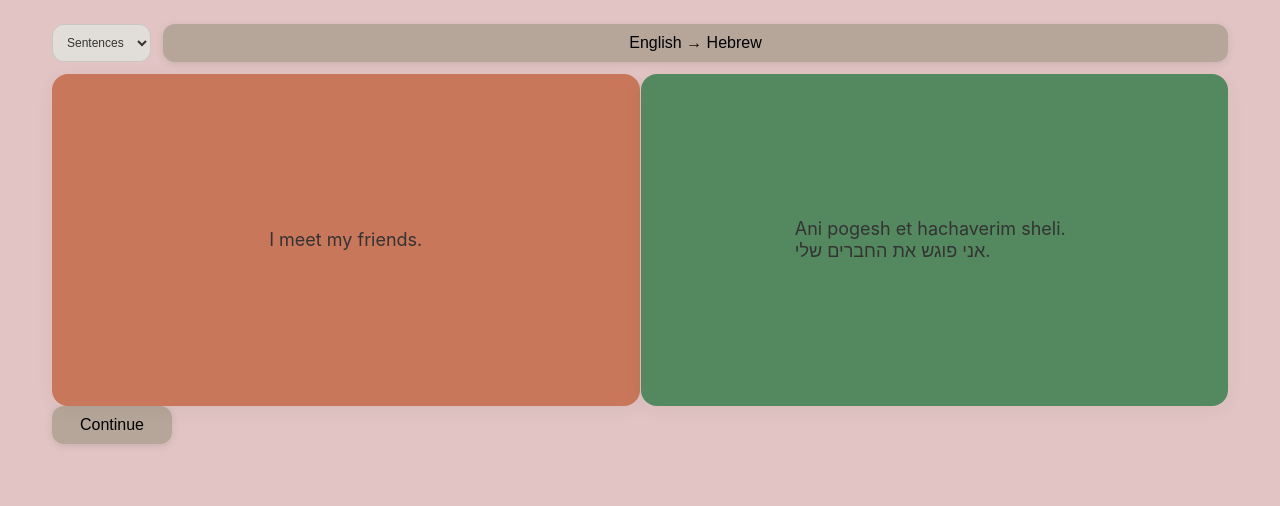
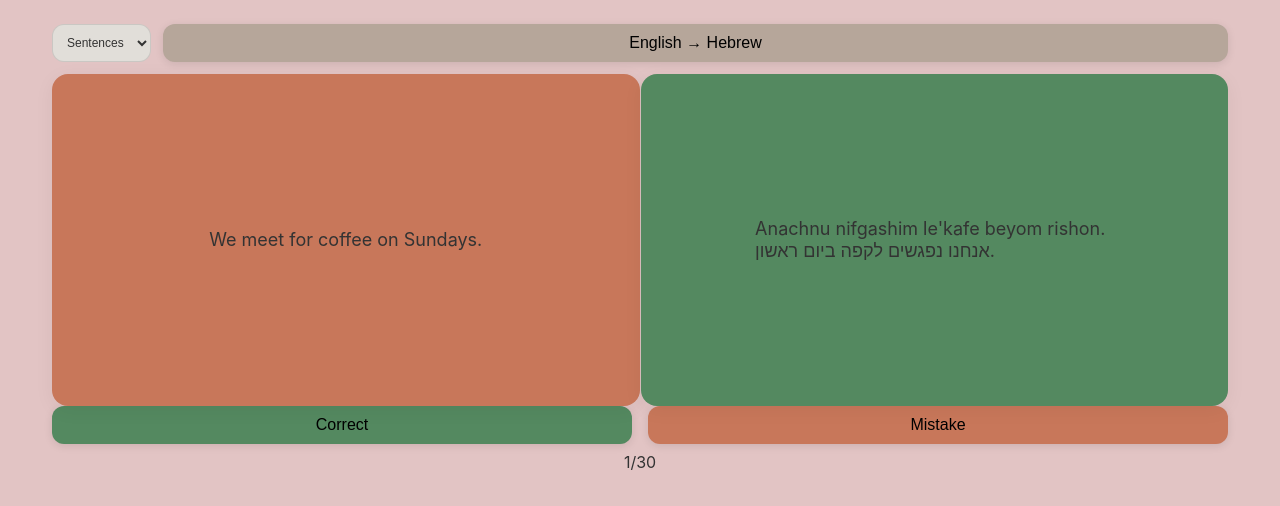
Before and after one commit to Language-Applications/HebrewApplication, a plain HTML site: page index.html in a window 1280 px wide. Both pictures are taken after a click on the button "Show". Drawn offline with Linux system fonts and the light colour scheme; no server answers; a web font is replaced by a local one.

Commit message:
cleaned up

```diff
--- a/script.js
+++ b/script.js
@@ -1,16 +1,70 @@
-// Animation configuration
+// Experimental Parameters
 const FADE_DURATION = 300;
+const AUDIO_PATHS = {
+    correct: 'resources/audio/pitchup.aiff',
+    mistake: 'resources/audio/pitchdown.aiff'
+};
 
-// Enhanced state management
+// State Management Protocol
 const state = {
     currentCategory: "sentences",
     data: [],
     currentIndex: 0,
     isRevealed: false,
-    isEnglishToHebrew: true
+    isEnglishToHebrew: true,
+    randomizedIndices: [],
+    completedItems: 0,
+    remainingIndices: [],
+    showingFeedback: false,
+    audioContext: null,
+    audioBuffers: {}
 };
 
-// Initialize animations
+// Audio System Initialization
+const initializeAudioSystem = async () => {
+    try {
+        state.audioContext = new (window.AudioContext || window.webkitAudioContext)();
+        const audioBufferPromises = Object.entries(AUDIO_PATHS).map(async ([key, path]) => {
+            const response = await fetch(path);
+            const arrayBuffer = await response.arrayBuffer();
+            const audioBuffer = await state.audioContext.decodeAudioData(arrayBuffer);
+            state.audioBuffers[key] = audioBuffer;
+        });
+        await Promise.all(audioBufferPromises);
+    } catch (error) {
+        console.error('Audio initialization error:', error);
+    }
+};
+
+// Acoustic Feedback Implementation
+const playAudioFeedback = (type) => {
+    if (!state.audioContext || !state.audioBuffers[type]) return;
+
+    const source = state.audioContext.createBufferSource();
+    source.buffer = state.audioBuffers[type];
+    source.connect(state.audioContext.destination);
+    source.start(0);
+};
+
+// Randomization Algorithm
+const shuffleArray = (array) => {
+    const shuffled = [...Array(array.length).keys()];
+    for (let i = shuffled.length - 1; i > 0; i--) {
+        const j = Math.floor(Math.random() * (i + 1));
+        [shuffled[i], shuffled[j]] = [shuffled[j], shuffled[i]];
+    }
+    return shuffled;
+};
+
+const initializeRandomization = () => {
+    state.randomizedIndices = shuffleArray(state.data);
+    state.remainingIndices = [...state.randomizedIndices];
+    state.currentIndex = 0;
+    state.completedItems = 0;
+    updateProgressDisplay();
+};
+
+// UI Control Methods
 const fadeIn = (element) => {
     element.style.opacity = 0;
     element.style.transition = `opacity ${FADE_DURATION}ms ease`;
@@ -22,11 +76,94 @@ const fadeOut = (element) => {
     element.style.transition = `opacity ${FADE_DURATION}ms ease`;
 };
 
-// Enhanced UI updates
+const updateProgressDisplay = () => {
+    const progressElement = document.getElementById("progress-display");
+    progressElement.innerText = `${state.completedItems + 1}/${state.data.length}`;
+};
+
+const createFeedbackButtons = () => {
+    const footerElement = document.querySelector('footer');
+    const buttonContainer = document.createElement('div');
+    buttonContainer.id = 'feedback-buttons';
+    buttonContainer.style.display = 'none';
+    buttonContainer.className = 'feedback-container';
+
+    const correctButton = document.createElement('button');
+    correctButton.className = 'direction-button feedback-button correct';
+    correctButton.innerHTML = '<span class="button-text">Correct</span>';
+    correctButton.onclick = handleCorrect;
+
+    const mistakeButton = document.createElement('button');
+    mistakeButton.className = 'direction-button feedback-button mistake';
+    mistakeButton.innerHTML = '<span class="button-text">Mistake</span>';
+    mistakeButton.onclick = handleMistake;
+
+    buttonContainer.appendChild(correctButton);
+    buttonContainer.appendChild(mistakeButton);
+    footerElement.insertBefore(buttonContainer, document.getElementById('show-continue'));
+};
+
+const toggleFeedbackButtons = (show) => {
+    const feedbackButtons = document.getElementById('feedback-buttons');
+    const showButton = document.getElementById('show-continue');
+
+    if (show) {
+        feedbackButtons.style.display = 'flex';
+        showButton.style.display = 'none';
+    } else {
+        feedbackButtons.style.display = 'none';
+        showButton.style.display = 'block';
+    }
+    state.showingFeedback = show;
+};
+
+// Event Handlers
+const handleCorrect = () => {
+    playAudioFeedback('correct');
+
+    state.completedItems++;
+    const previousIndex = state.remainingIndices[state.currentIndex];
+    state.remainingIndices = state.remainingIndices.filter((_, index) => index !== state.currentIndex);
+
+    if (state.remainingIndices.length === 0) {
+        initializeRandomization();
+    } else {
+        let newIndex;
+        do {
+            newIndex = Math.floor(Math.random() * state.remainingIndices.length);
+        } while (state.remainingIndices[newIndex] === previousIndex && state.remainingIndices.length > 1);
+        state.currentIndex = newIndex;
+    }
+
+    state.isRevealed = false;
+    toggleFeedbackButtons(false);
+    updateUI();
+};
+
+const handleMistake = () => {
+    playAudioFeedback('mistake');
+
+    const currentValue = state.remainingIndices[state.currentIndex];
+    state.remainingIndices.splice(state.currentIndex, 1);
+    const newPosition = Math.floor(Math.random() * (state.remainingIndices.length - 1)) + 1;
+    state.remainingIndices.splice(newPosition, 0, currentValue);
+
+    let newIndex;
+    do {
+        newIndex = Math.floor(Math.random() * state.remainingIndices.length);
+    } while (state.remainingIndices[newIndex] === currentValue && state.remainingIndices.length > 1);
+
+    state.currentIndex = newIndex;
+    state.isRevealed = false;
+    toggleFeedbackButtons(false);
+    updateUI();
+};
+
+// UI Update Protocol
 const updateUI = () => {
     if (state.data.length === 0) return;
 
-    const entry = state.data[state.currentIndex];
+    const entry = state.data[state.remainingIndices[state.currentIndex]];
     const englishText = document.getElementById("english-text");
     const hebrewContent = document.getElementById("hebrew-content");
 
@@ -44,26 +181,40 @@ const updateUI = () => {
 
         fadeIn(englishText);
         fadeIn(hebrewContent);
+        updateProgressDisplay();
     }, FADE_DURATION);
 };
 
-// Event Listeners
-document.addEventListener("DOMContentLoaded", () => {
+// Initialization Protocol
+document.addEventListener("DOMContentLoaded", async () => {
+    await initializeAudioSystem();
+
+    const categorySelect = document.getElementById("category-select");
+    categorySelect.value = "sentences";
+    state.currentCategory = "sentences";
+
+    const footerElement = document.querySelector('footer');
+    const progressDisplay = document.createElement('div');
+    progressDisplay.id = 'progress-display';
+    progressDisplay.style.textAlign = 'center';
+    progressDisplay.style.marginTop = '8px';
+    progressDisplay.style.color = '#333';
+    footerElement.appendChild(progressDisplay);
+
+    createFeedbackButtons();
     loadData(state.currentCategory);
     initializeEventListeners();
 });
 
+// Event Listener Configuration
 const initializeEventListeners = () => {
-    // Category selection
     document.getElementById("category-select").addEventListener("change", function() {
         state.currentCategory = this.value;
-        state.currentIndex = 0;
         state.isRevealed = false;
-        updateButtonText("Show");
+        toggleFeedbackButtons(false);
         loadData(state.currentCategory);
     });
 
-    // Direction switching
     document.getElementById("switch-direction").addEventListener("click", function() {
         state.isEnglishToHebrew = !state.isEnglishToHebrew;
         this.querySelector('.button-text').innerText =
@@ -71,7 +222,6 @@ const initializeEventListeners = () => {
         updateUI();
     });
 
-    // Show/Continue button
     document.getElementById("show-continue").addEventListener("click", function() {
         if (!state.isRevealed) {
             if(state.isEnglishToHebrew) {
@@ -79,30 +229,18 @@ const initializeEventListeners = () => {
             } else {
                 showEnglish();
             }
-            updateButtonText("Continue");
             state.isRevealed = true;
-        } else {
-            nextCard();
-            updateButtonText("Show");
-            state.isRevealed = false;
+            toggleFeedbackButtons(true);
         }
     });
 };
 
-// Helper functions
-const updateButtonText = (text) => {
-    const button = document.getElementById("show-continue");
-    fadeOut(button);
-    setTimeout(() => {
-        button.querySelector('.button-text').innerText = text;
-        fadeIn(button);
-    }, FADE_DURATION);
-};
-
+// Data Management Protocol
 const loadData = async (category) => {
     try {
         const response = await fetch(`input_data/${category}.json`);
         state.data = await response.json();
+        initializeRandomization();
         updateUI();
     } catch (error) {
         console.error('Error loading data:', error);
@@ -111,7 +249,7 @@ const loadData = async (category) => {
 
 const showHebrew = () => {
     const hebrewDiv = document.getElementById("hebrew-content");
-    const content = formatHebrewContent(state.data[state.currentIndex]);
+    const content = formatHebrewContent(state.data[state.remainingIndices[state.currentIndex]]);
     fadeOut(hebrewDiv);
     setTimeout(() => {
         hebrewDiv.innerHTML = content;
@@ -121,7 +259,7 @@ const showHebrew = () => {
 
 const showEnglish = () => {
     const englishDiv = document.getElementById("english-text");
-    const content = state.data[state.currentIndex].english;
+    const content = state.data[state.remainingIndices[state.currentIndex]].english;
     fadeOut(englishDiv);
     setTimeout(() => {
         englishDiv.innerHTML = content;
@@ -129,12 +267,8 @@ const showEnglish = () => {
     }, FADE_DURATION);
 };
 
-const nextCard = () => {
-    state.currentIndex = (state.currentIndex + 1) % state.data.length;
-    updateUI();
-};
 
-// Format Hebrew content based on category
+// Content Formatting Protocol
 const formatHebrewContent = (entry) => {
     const templates = {
         sentences: () => `
@@ -146,13 +280,13 @@ const formatHebrewContent = (entry) => {
             <div class="hebrew-text">
                 <div class="form-group">
                     <span class="label">Singular:</span>
-                    <span class="spoken">${entry.hebrew_letters_singular}</span>
-                    <span class="letters">(${entry.hebrew_spoken_singular})</span>
+                    <span class="spoken">${entry.hebrew_spoken_singular}</span>
+                    <span class="letters">(${entry.hebrew_letters_singular})</span>
                 </div>
                 <div class="form-group">
                     <span class="label">Plural:</span>
-                    <span class="spoken">${entry.hebrew_letters_plural}</span>
-                    <span class="letters">(${entry.hebrew_spoken_plural})</span>
+                    <span class="spoken">${entry.hebrew_spoken_plural}</span>
+                    <span class="letters">(${entry.hebrew_letters_plural})</span>
                 </div>
             </div>`,
         verbs: () => `
--- a/styles.css
+++ b/styles.css
@@ -37,12 +37,13 @@ header {
     margin-bottom: 0px;
 }
 
+
 .control-group {
     display: flex;
     gap: 12px;
     justify-content: center;
     align-items: stretch;
-    margin-bottom: 0px; /* this was 12px */
+    margin-bottom: 0px;
 }
 
 .glass-select {
@@ -66,6 +67,33 @@ header {
     box-shadow: 0 2px 8px rgba(0, 0, 0, 0.1);
     flex: 1;
     min-width: 120px;
+}
+
+.feedback-container {
+    display: flex;
+    justify-content: space-between;
+    gap: 16px;
+    width: 100%;
+}
+
+.direction-button, .action-button, .feedback-button {
+    background: var(--color-quaternary);
+    color: black;
+    border: none;
+    border-radius: 12px;
+    padding: 10px 10px;
+    font-size: 16px;
+    cursor: pointer;
+    box-shadow: 0 2px 8px rgba(0, 0, 0, 0.1);
+    flex: 1;
+}
+
+.feedback-button.correct {
+    background: var(--color-green);
+}
+
+.feedback-button.mistake {
+    background: var(--color-orange);
 }
 
 .card-container {
```
Also changed, not shown: index.html (line endings or trailing spaces), 3 other files.
